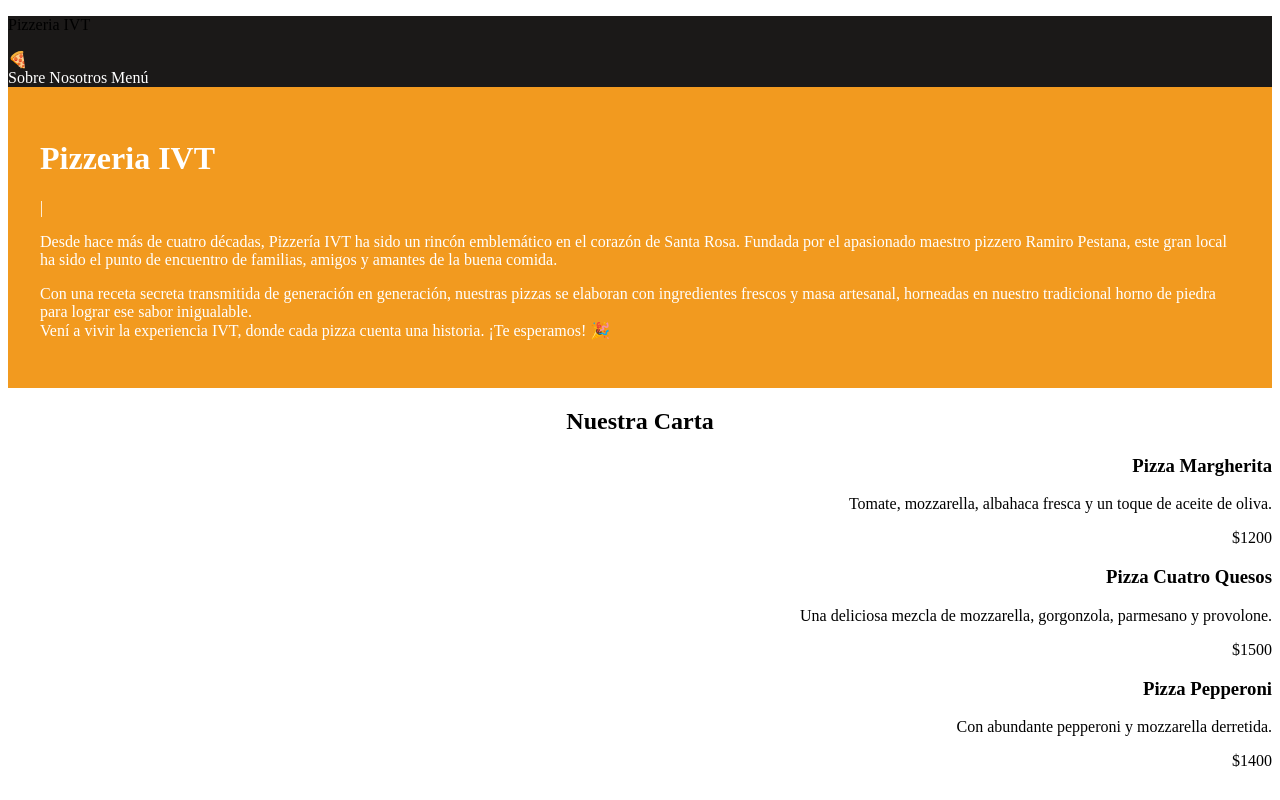
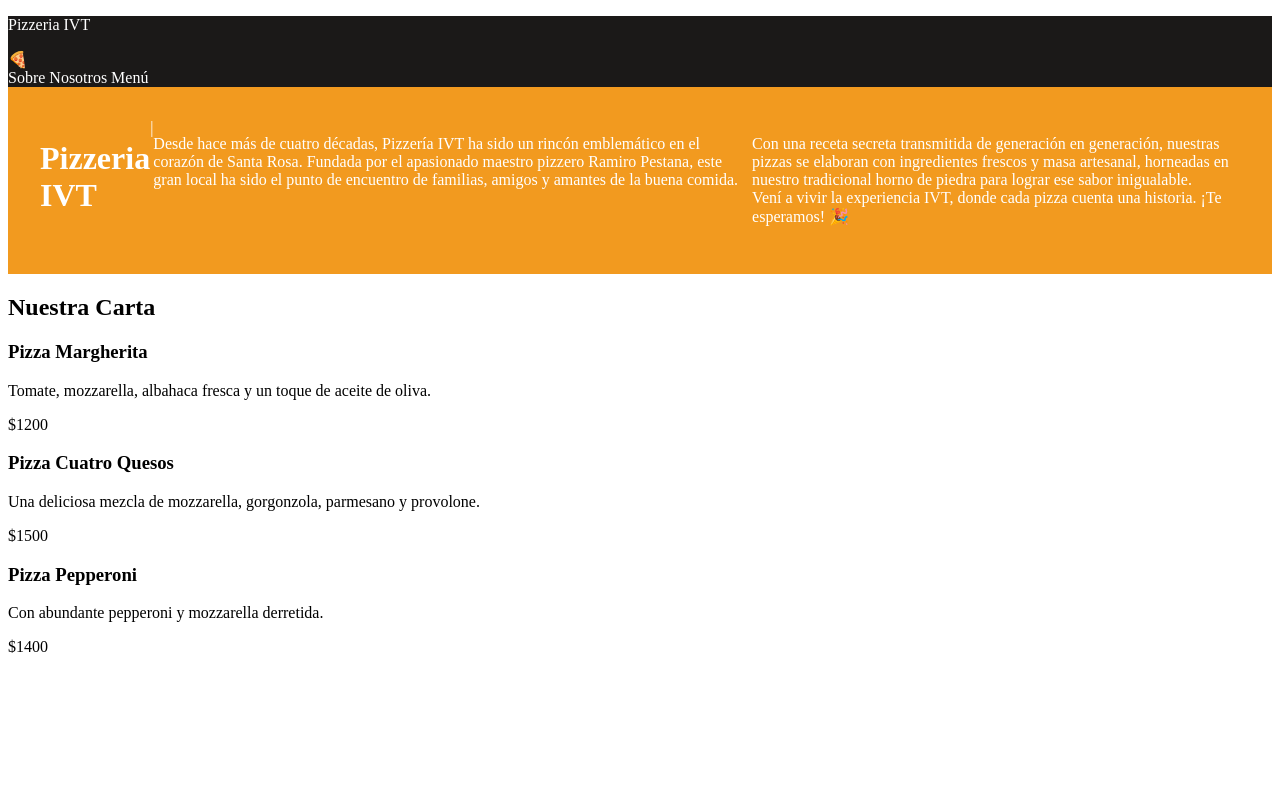
Before and after one commit to AntonellaAnnecchini/recuperatorio, a plain HTML site: page index.html in a window 1280 px wide. Drawn offline with Linux system fonts and the light colour scheme.

Commit message:
recuperatorio

```diff
--- a/style.css
+++ b/style.css
@@ -1,5 +1,5 @@
 nav {
-
+    color: white;
     background-color: rgb(27, 25, 24);
 
 }
@@ -7,24 +7,27 @@ nav {
 nav a {
     color: white;
     text-decoration: none;
+    justify-items: left;
+
 }
 
 header {
+    display: flex;
     padding: 2rem;
     background-color: #F29A1F;
     justify-content: center;
     color: white;
-}
+
 
 .menu {
-align-items: center;
-justify-content: right;
-text-align: center;
+display: center;
 }
 
 .menu-grupo {
+    display: flex;
+    padding: 1rem;
+justify-content: center;
 text-align: left;
-justify-content: center;
 }
 
 .menu-item{
```
